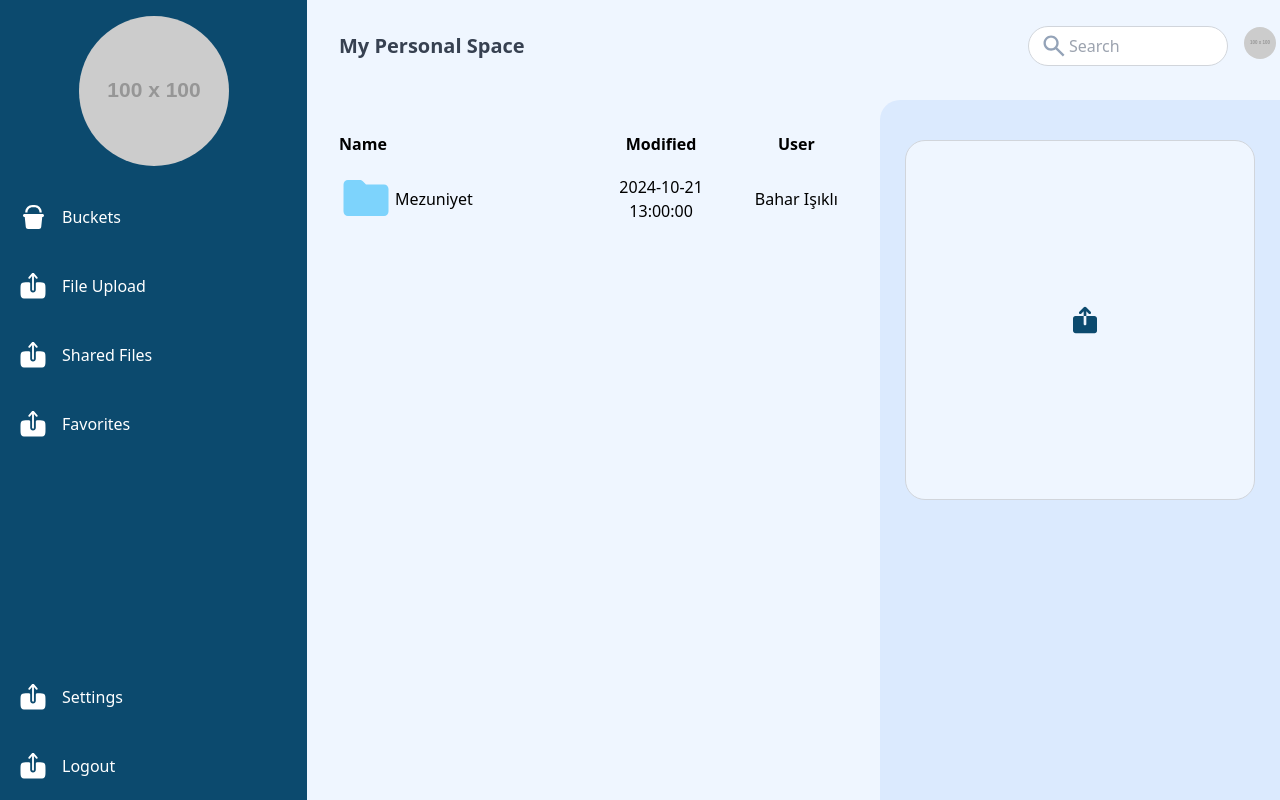
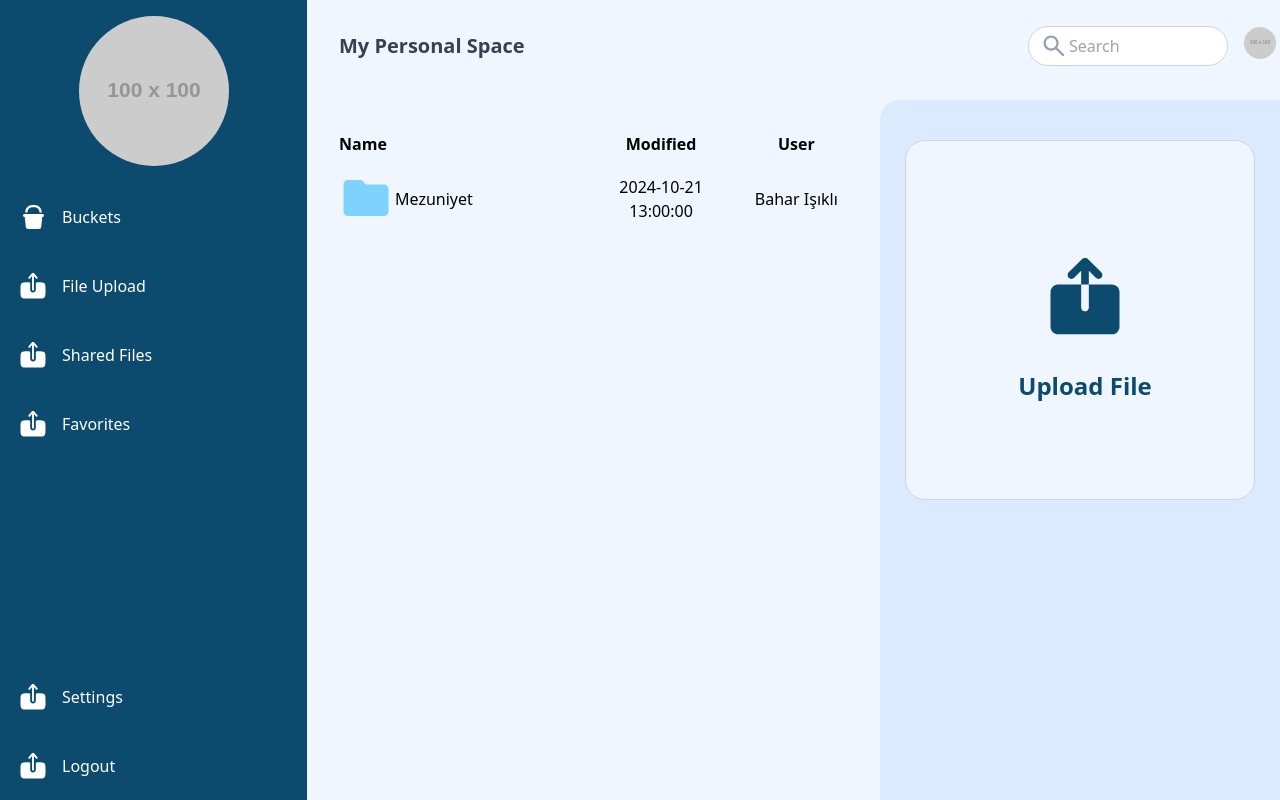
Before and after one commit to droplite-app/ui, a React (Vite) app: page / in a window 1280 px wide. Built offline with nearby package versions, Linux system fonts and the light colour scheme.

Commit message:
upload box repositioned

```diff
--- a/src/assets/Icons/UploadBoxIcon.tsx
+++ b/src/assets/Icons/UploadBoxIcon.tsx
@@ -1,8 +1,14 @@
-const UploadBoxIcon = () => {
+import React from "react";
+
+interface UploadBoxIconProps {
+  onClick: () => void;
+}
+
+const UploadBoxIcon: React.FC<UploadBoxIconProps> = ({ onClick }) => {
   return (
+    <button onClick={onClick} className="p-2 hover:bg-blue-100 rounded">
       <svg
-      width="32"
-      height="32"
+        className="w-7 h-7 pt-1 md:w-16 md:h-16 lg:w-24 lg:h-24"
         viewBox="0 0 32 32"
         fill="none"
         xmlns="http://www.w3.org/2000/svg"
@@ -12,6 +18,7 @@ const UploadBoxIcon = () => {
           fill="#0C4A6E"
         />
       </svg>
+    </button>
   );
 };
 
--- a/src/components/Right-Sidebar/UploadBox.tsx
+++ b/src/components/Right-Sidebar/UploadBox.tsx
@@ -1,17 +1,22 @@
 import UploadBoxIcon from "../../assets/Icons/UploadBoxIcon";
 
 const UploadBox = () => {
+  const handleClick = () => {
+    //this will be add up later
+  };
+
   return (
-    <div className="w-[350px] h-[60px] bg-blue-50 mx-auto rounded-[20px] mt-[20px] pl-[10px] flex flex-col justify-center items-center
+    <div
+      className="w-[350px] h-[60px] bg-blue-50 mx-auto rounded-[20px] mt-[20px] pl-[10px] flex flex-col justify-center items-center
     border border-dotted border-sky-300
     md:w-[15px] md:h-[40px] md:bg-blue-50 md:border-gray-300 md:border-solid
-    lg:w-[350px] lg:h-[360px] lg:bg-blue-50 lg:border-gray-300 lg:border-solid">
+    lg:w-[350px] lg:h-[360px] lg:bg-blue-50 lg:border-gray-300 lg:border-solid"
+    >
+      <UploadBoxIcon onClick={handleClick} />
 
-      <UploadBoxIcon />
-
-
-
-
+      <p className="mt-0 pb-3 text-xs md:mt-2 md:pb-0 md:text-lg lg:mt-5 lg:text-2xl font-bold text-sky-900">
+        Upload File
+      </p>
     </div>
   );
 };
```
Lines whose indentation alone changed are shown as unchanged.
